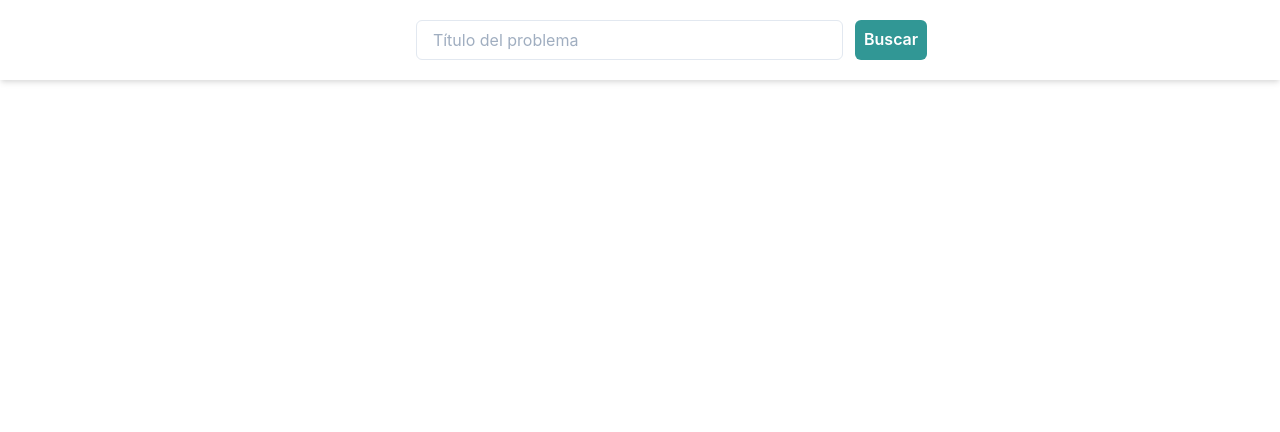
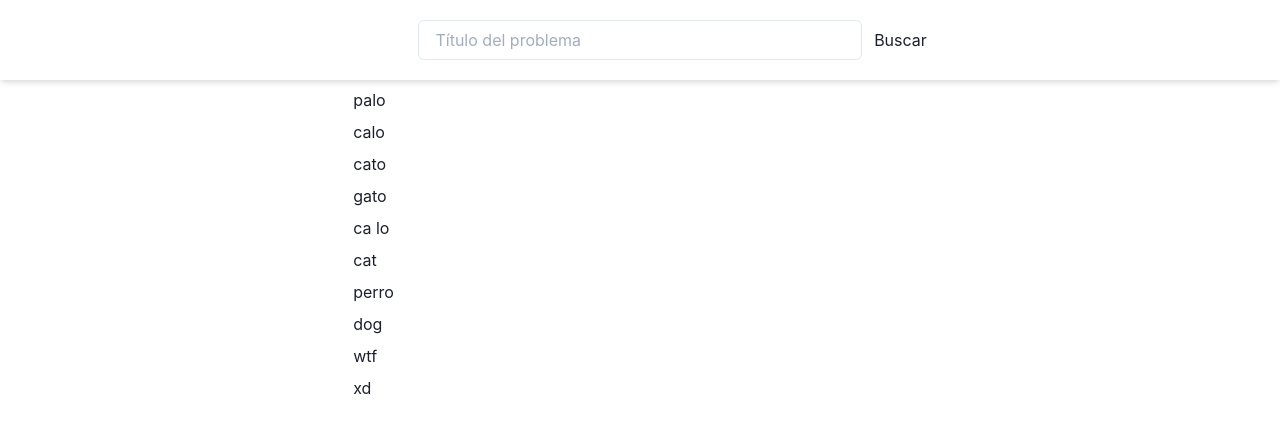
Before and after one commit to abraham-murillo/Competitive-programming-problems-classification, a React (Create React App) app in the folder web-page/: page /#/searchResults in a window 1280 px wide. Before the commit this address had no page. Shown: the top 432 px of the page. Built offline with nearby package versions, Linux system fonts and the light colour scheme.

Commit message:
Added edit distance function

```diff
--- a/web-page/src/App.jsx
+++ b/web-page/src/App.jsx
@@ -1,11 +1,12 @@
 import React, { useEffect } from "react";
-import './App.css';
+import "./App.css";
 
 import { ChakraProvider, theme } from "@chakra-ui/react";
 import { HashRouter, Routes, Route } from "react-router-dom";
 
 import Navbar from "./Navbar";
 import MainPage from "./MainPage";
+import SearchResults from "./SearchResults";
 
 export const AppContext = React.createContext(null);
 
@@ -16,22 +17,17 @@ export function useAppContext() {
 export default function App() {
   return (
     <ChakraProvider theme={theme}>
-      <AppContext.Provider
-        value={{}}>
+      <AppContext.Provider value={{}}>
         <>
-          <Navbar />
-
           <HashRouter>
+            <Navbar />
             <Routes>
-              <Route
-                path="/"
-                element={<MainPage />} />
-
-              {/* <Route path="/information" element={<></>} /> */}
+              <Route exact path="/" element={<MainPage />} />
+              <Route path="/searchResults" element={<SearchResults />} />
             </Routes>
           </HashRouter>
         </>
       </AppContext.Provider>
-    </ChakraProvider >
+    </ChakraProvider>
   );
 }
--- a/web-page/src/Navbar.jsx
+++ b/web-page/src/Navbar.jsx
@@ -1,4 +1,5 @@
-import React from "react";
+import { React } from "react";
+import { Link } from "@chakra-ui/react";
 import {
   Button,
   ButtonGroup,
@@ -8,7 +9,7 @@ import {
   Flex,
   Container,
 } from "@chakra-ui/react";
-import { BiCodeCurly, BiCodeBlock } from "react-icons/bi";
+import { BiSearchAlt } from "react-icons/bi";
 
 export default function Navbar() {
   return (
@@ -17,9 +18,9 @@ export default function Navbar() {
         <Flex align={"center"} height={"80px"}>
           <Box w={"86px"}>{/* <Image w={"100px"} src={logo} /> */}</Box>
           <Input placeholder="Título del problema" />
-          <Button marginLeft={3} colorScheme="teal" size="md">
+          <Link marginLeft={3} href="#/searchResults">
             Buscar
-          </Button>
+          </Link>
           <Spacer />
         </Flex>
       </Container>
--- /dev/null
+++ b/web-page/src/SearchResults.jsx
@@ -0,0 +1,63 @@
+import React, { useEffect } from "react";
+import { VStack, Container } from "@chakra-ui/react";
+
+export default function SearchResults() {
+  const queryString = "palo";
+  const INF = 1e9;
+
+  const titles = [
+    "cat",
+    "calo",
+    "dog",
+    "palo",
+    "perro",
+    "cato",
+    "gato",
+    "wtf",
+    "xd",
+    "ca lo",
+  ];
+
+  function editDistance(a, b, i = 0, j = 0) {
+    if (i == a.length) return b.length - j;
+
+    if (j == b.length) return a.length - i;
+
+    let mn = INF;
+
+    // Insert character
+    mn = Math.min(mn, editDistance(a, b, i, j + 1) + 1);
+
+    // Delete character
+    mn = Math.min(mn, editDistance(a, b, i + 1, j) + 1);
+
+    // Replace character
+    mn = Math.min(mn, editDistance(a, b, i + 1, j + 1) + 1);
+
+    // Skip
+    if (a[i] == b[j]) mn = Math.min(mn, editDistance(a, b, i + 1, j + 1));
+
+    return mn;
+  }
+
+  useEffect(() => {
+    // Fetch titles when database is up
+    titles.forEach((element) => console.log(element));
+  }, [titles]);
+
+  titles.sort((a, b) => {
+    const x = editDistance(queryString, a);
+    const y = editDistance(queryString, b);
+    return x > y ? 1 : x < y ? -1 : 0;
+  });
+
+  return (
+    <Container maxW={"container.lg"} mt={2} h={"90vh"} padding={"0"}>
+      <VStack>
+        {titles.map((title) => (
+          <Container>{title}</Container>
+        ))}
+      </VStack>
+    </Container>
+  );
+}
```
Also changed, not shown: web-page/src/MainPage.jsx (+5 -7 lines).
